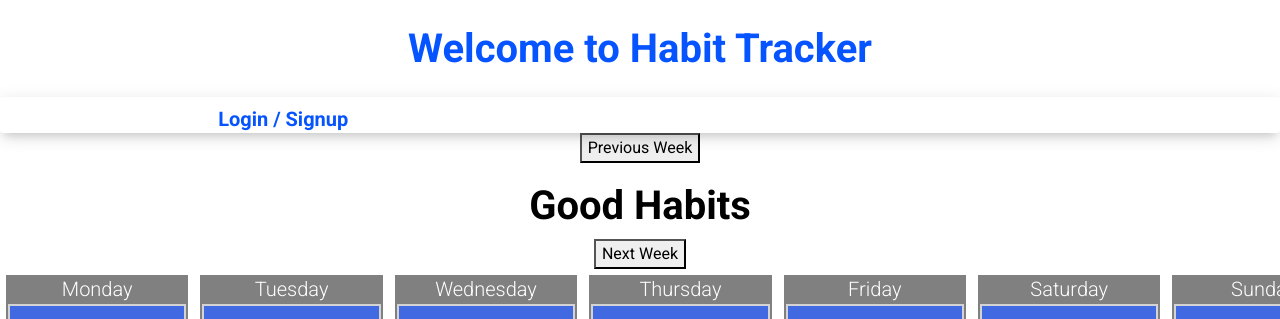
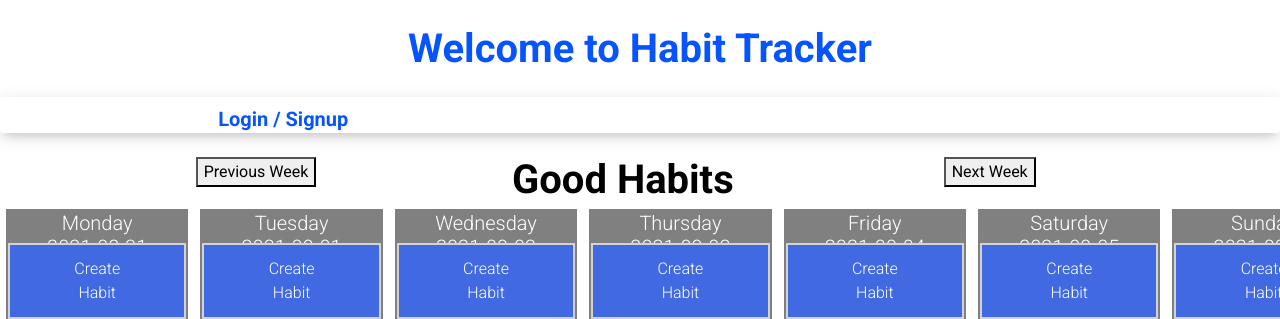
Before and after one commit to TrellinXp/habit-tracker-client, a React (Create React App) app: page /calendar in a window 1280 px wide. Shown: the top 319 px of the page. Built offline with nearby package versions, Linux system fonts and the light colour scheme; no server answers.

Commit message:
Css for Calendar

```diff
--- a/src/App.css
+++ b/src/App.css
@@ -1,6 +1,7 @@
 .App {
   text-align: center;
   background-color: white;
+  height: 99vh;
 }
 
 .App-logo {
--- a/src/Index.css
+++ b/src/Index.css
@@ -5,6 +5,8 @@ body {
       sans-serif;
     -webkit-font-smoothing: antialiased;
     -moz-osx-font-smoothing: grayscale;
+    height: 98vh;
+    background-color: palegreen;
   }
 
   code {
--- a/src/components/calendar/Calendar.css
+++ b/src/components/calendar/Calendar.css
@@ -1,10 +1,10 @@
 .goodHabits {
-    height: 41.7vh;
+    height: 37.7vh;
     margin: 0px;
 }
 
 .badHabits {
-    height: 41.7vh;
+    height: 37.7vh;
     margin: 0px;
 }
 
@@ -16,16 +16,20 @@
     margin: 0px;
 }
 
+.calendar-container {
+    margin-top: 3vh;
+    height: 82vh;
+}
 
 .week {
     display: flex;
     flex-direction: row;
-    height: 100%;
+    height: 36vh;
 }
 
 .week-day {
     width: 15%;
-    height: 83%;
+    height: 100%;
     border: 2px solid gray;
     margin: 6px;
 }
@@ -34,6 +38,7 @@
     height: 10%;
     background-color: gray;
     color:white;
+    height: 4vh;
     font-size: 20px;
 }
 
@@ -84,3 +89,15 @@
     padding: 0.25vh;
     margin-top: 0.7vh;
 }
+
+.changeWeeks {
+    display: flex;
+}
+
+.changeWeek {
+    width: 40vw;
+}
+
+.page-headline-calendar {
+    margin: 0px !important;
+}
```
